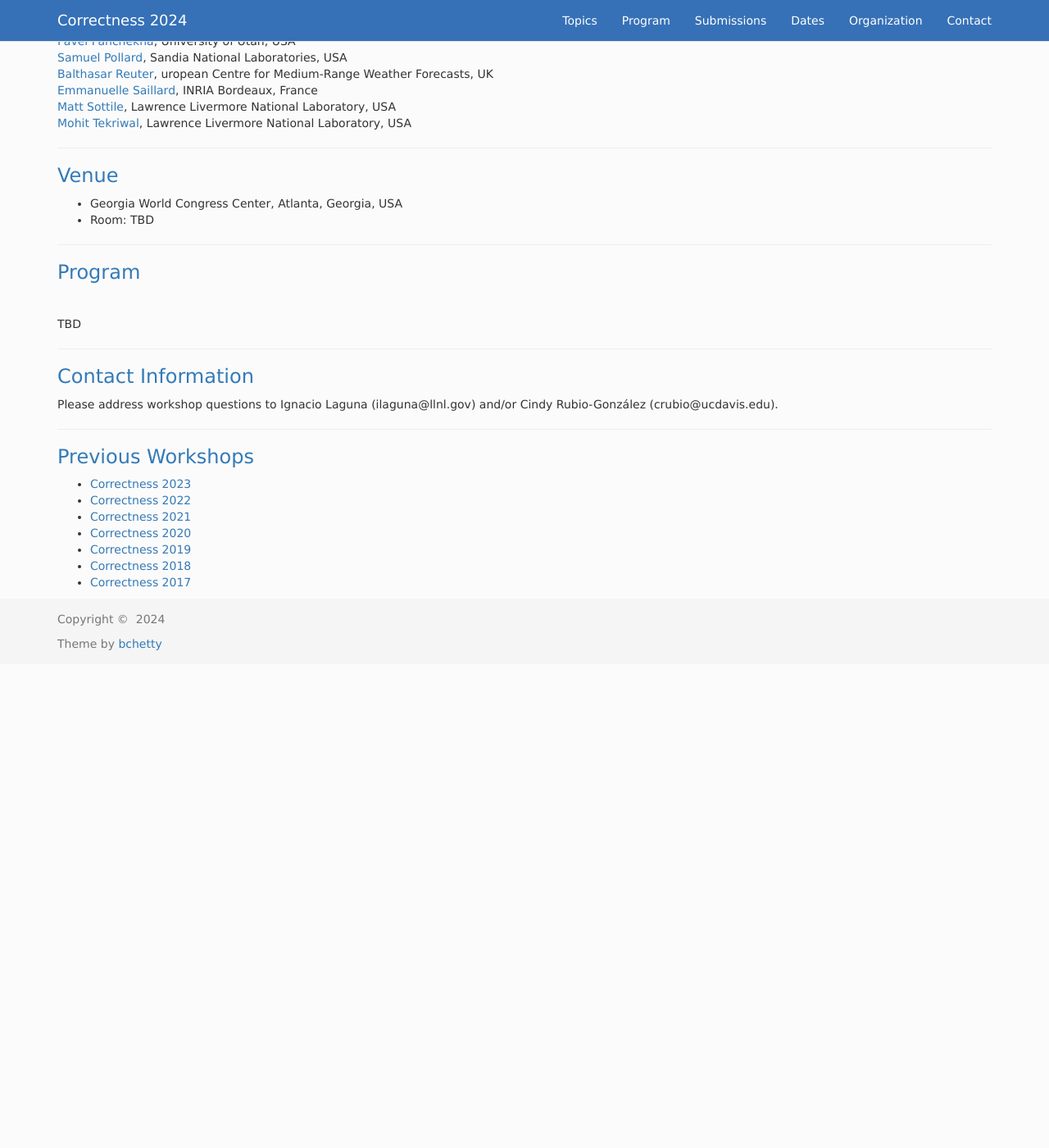
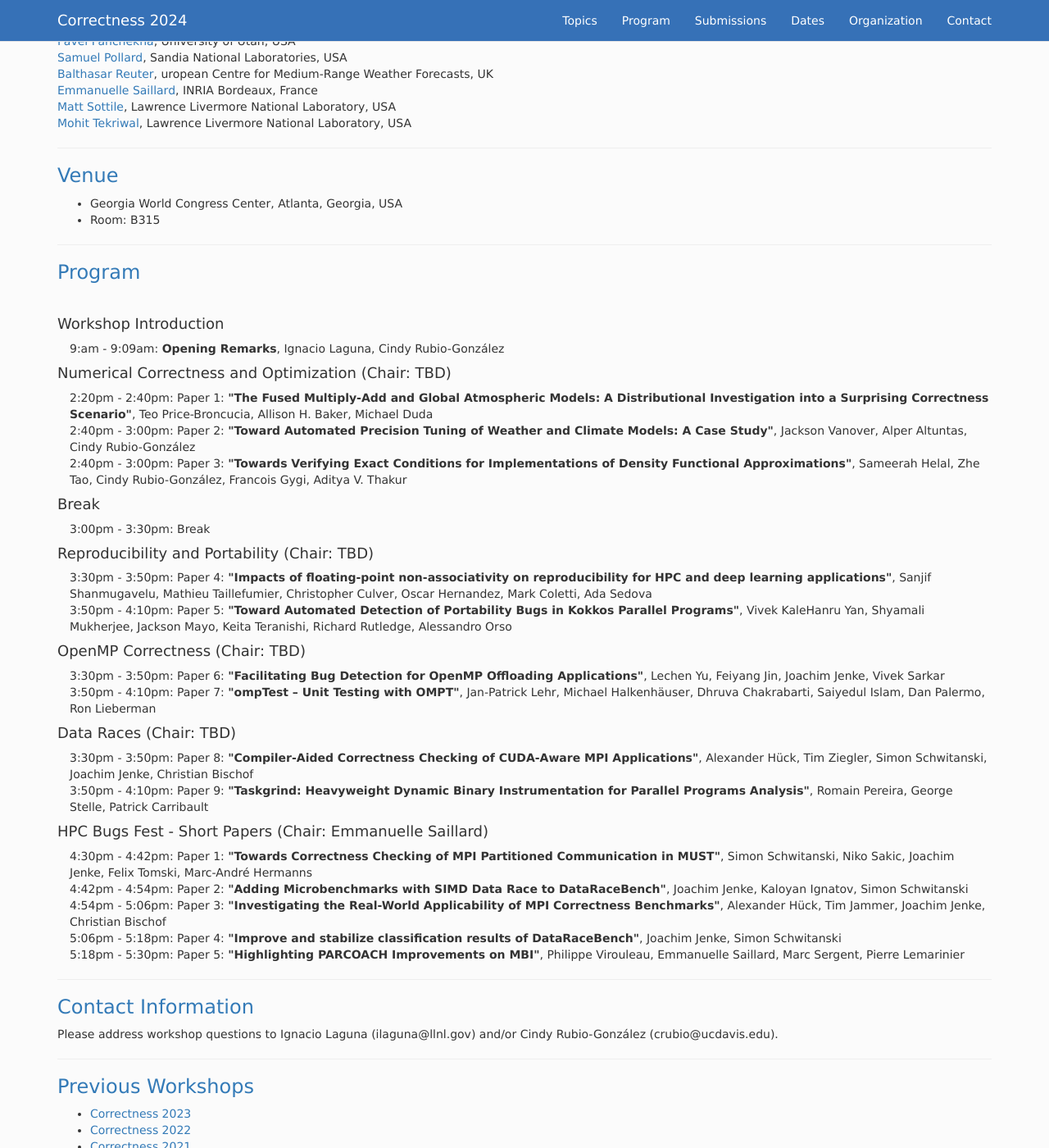
Before and after one commit to correctness-workshop/2024, a Jekyll site: the page built from index.md, in a window 1280 px wide and 1400 px high, scrolled down 2769 px. Shown: the whole window at 82% size. Built offline with Jekyll 4.4.1, drawn with Linux system fonts in a browser that asks for light colours; nearby versions of some CDN libraries; the list of posts is cut into pages by our own code; before the commit the page ends 3589 px from its top, so only the background shows below that.

Commit message:
Update index.md

```diff
--- a/index.md
+++ b/index.md
@@ -149,13 +149,71 @@ All time zones are AOE.
 ### <a class="anchor" name="venue">Venue</a>
 
 - Georgia World Congress Center, Atlanta, Georgia, USA
-- Room: TBD
+- Room: B315
 
 ---
 ### <a class="anchor" name="program">Program</a>
 <br />
 
-TBD
+#### Workshop Introduction
+<table>
+<tr><td width="15">  </td> <td>9:am - 9:09am:  <b>Opening Remarks</b>, Ignacio Laguna, Cindy Rubio-González </td> </tr>
+</table>
+
+#### Numerical Correctness and Optimization (Chair: TBD)
+<table>
+<tr><td width="15">  </td> <td>2:20pm - 2:40pm:  Paper 1:  <b>"The Fused Multiply-Add and Global Atmospheric Models: A Distributional Investigation into a Surprising Correctness Scenario"</b>, Teo Price-Broncucia, Allison H. Baker, Michael Duda </td> </tr>
+
+<tr><td width="15">  </td> <td>2:40pm - 3:00pm:  Paper 2: <b>"Toward Automated Precision Tuning of Weather and Climate Models: A Case Study"</b>, Jackson Vanover, Alper Altuntas, Cindy Rubio-González </td> </tr>
+
+<tr><td width="15">  </td> <td>2:40pm - 3:00pm:  Paper 3: <b>"Towards Verifying Exact Conditions for Implementations of Density Functional Approximations"</b>, Sameerah Helal, Zhe Tao, Cindy Rubio-González, Francois Gygi, Aditya V. Thakur </td> </tr>
+</table>
+
+#### Break
+<table>
+<tr><td width="15">  </td> <td> 3:00pm - 3:30pm:  Break </td> </tr>
+</table>
+
+#### Reproducibility and Portability (Chair: TBD)
+<table>
+
+<tr><td width="15">  </td> <td>3:30pm - 3:50pm:  Paper 4: <b>"Impacts of floating-point non-associativity on reproducibility for HPC and deep learning applications"</b>, Sanjif Shanmugavelu, Mathieu Taillefumier, Christopher Culver, Oscar Hernandez, Mark Coletti, Ada Sedova </td> </tr>
+
+<tr><td width="15">  </td> <td>3:50pm - 4:10pm:  Paper 5: <b>"Toward Automated Detection of Portability Bugs in Kokkos Parallel Programs"</b>, Vivek KaleHanru Yan, Shyamali Mukherjee, Jackson Mayo, Keita Teranishi, Richard Rutledge, Alessandro Orso </td> </tr>
+</table>
+
+#### OpenMP Correctness (Chair: TBD)
+<table>
+<tr><td width="15">  </td> <td>3:30pm - 3:50pm:  Paper 6: <b>"Facilitating Bug Detection for OpenMP Offloading Applications"</b>, Lechen Yu, Feiyang Jin, Joachim Jenke, Vivek Sarkar</td> </tr>
+
+<tr><td width="15">  </td> <td>3:50pm - 4:10pm:  Paper 7: <b>"ompTest – Unit Testing with OMPT"</b>, Jan-Patrick Lehr, Michael Halkenhäuser, Dhruva Chakrabarti, Saiyedul Islam, Dan Palermo, Ron Lieberman </td> </tr>
+</table>
+
+#### Data Races (Chair: TBD)
+<table>
+<tr><td width="15">  </td> <td>3:30pm - 3:50pm:  Paper 8: <b>"Compiler-Aided Correctness Checking of CUDA-Aware MPI Applications"</b>, Alexander Hück, Tim Ziegler, Simon Schwitanski, Joachim Jenke, Christian Bischof</td> </tr>
+
+<tr><td width="15">  </td> <td>3:50pm - 4:10pm:  Paper 9: <b>"Taskgrind: Heavyweight Dynamic Binary Instrumentation for Parallel Programs Analysis"</b>, Romain Pereira, George Stelle, Patrick Carribault</td> </tr>
+</table>
+
+
+#### HPC Bugs Fest - Short Papers (Chair: Emmanuelle Saillard)
+<table>
+<tr><td width="15">  </td> <td>4:30pm - 4:42pm:  Paper 1: <b>"Towards Correctness Checking of MPI Partitioned Communication in MUST"</b>,
+       Simon Schwitanski, Niko Sakic, Joachim Jenke, Felix Tomski, Marc-André Hermanns</td> </tr>
+
+<tr><td width="15">  </td> <td>4:42pm - 4:54pm:  Paper 2: <b>"Adding Microbenchmarks with SIMD Data Race to DataRaceBench"</b>,
+      Joachim Jenke, Kaloyan Ignatov, Simon Schwitanski</td> </tr>
+
+<tr><td width="15">  </td> <td>4:54pm - 5:06pm:  Paper 3: <b>"Investigating the Real-World Applicability of MPI Correctness Benchmarks"</b>,
+      Alexander Hück, Tim Jammer, Joachim Jenke, Christian Bischof</td> </tr>
+
+<tr><td width="15">  </td> <td>5:06pm - 5:18pm:  Paper 4: <b>"Improve and stabilize classification results of DataRaceBench"</b>,
+      Joachim Jenke, Simon Schwitanski</td> </tr>
+
+<tr><td width="15">  </td> <td>5:18pm - 5:30pm:  Paper 5: <b>"Highlighting PARCOACH Improvements on MBI"</b>,
+      Philippe Virouleau, Emmanuelle Saillard, Marc Sergent, Pierre Lemarinier</td> </tr>
+</table>
 
 ---
 ###  <a class="anchor" name="contact">Contact Information</a>
```
